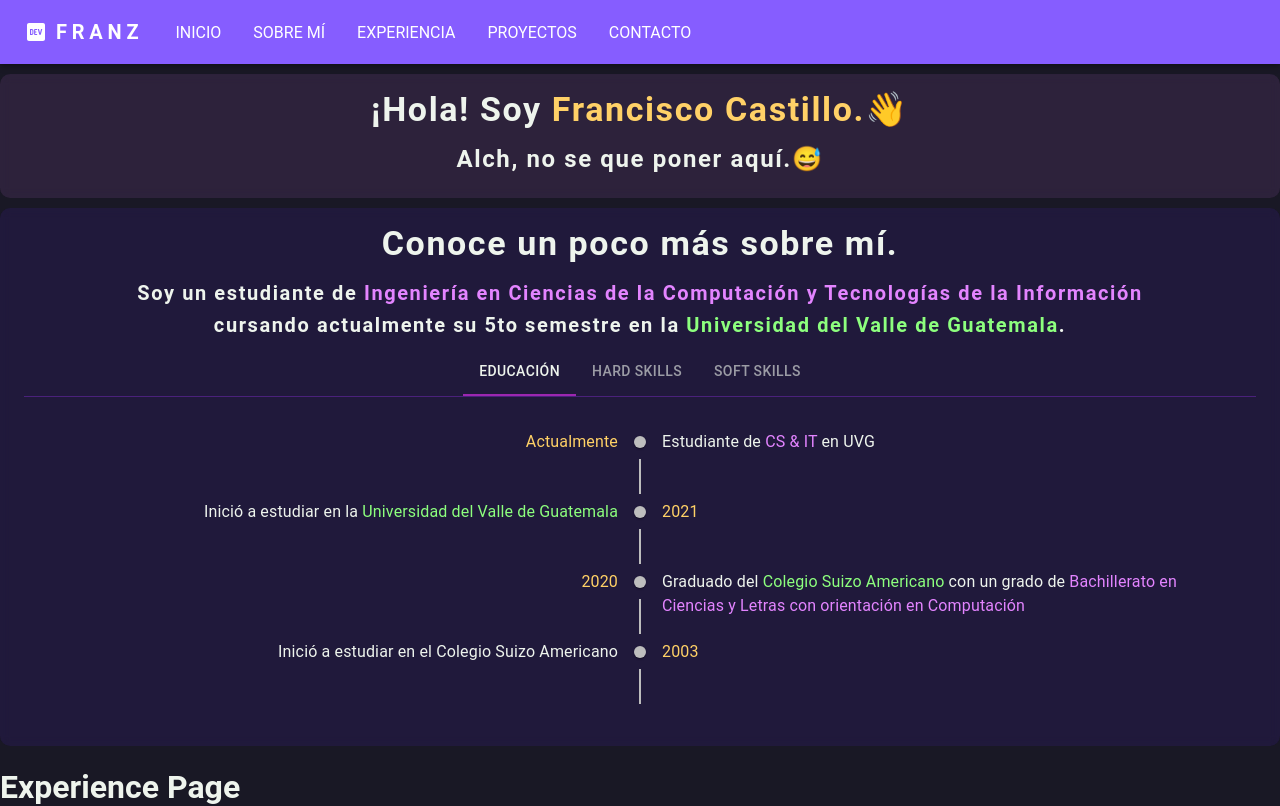
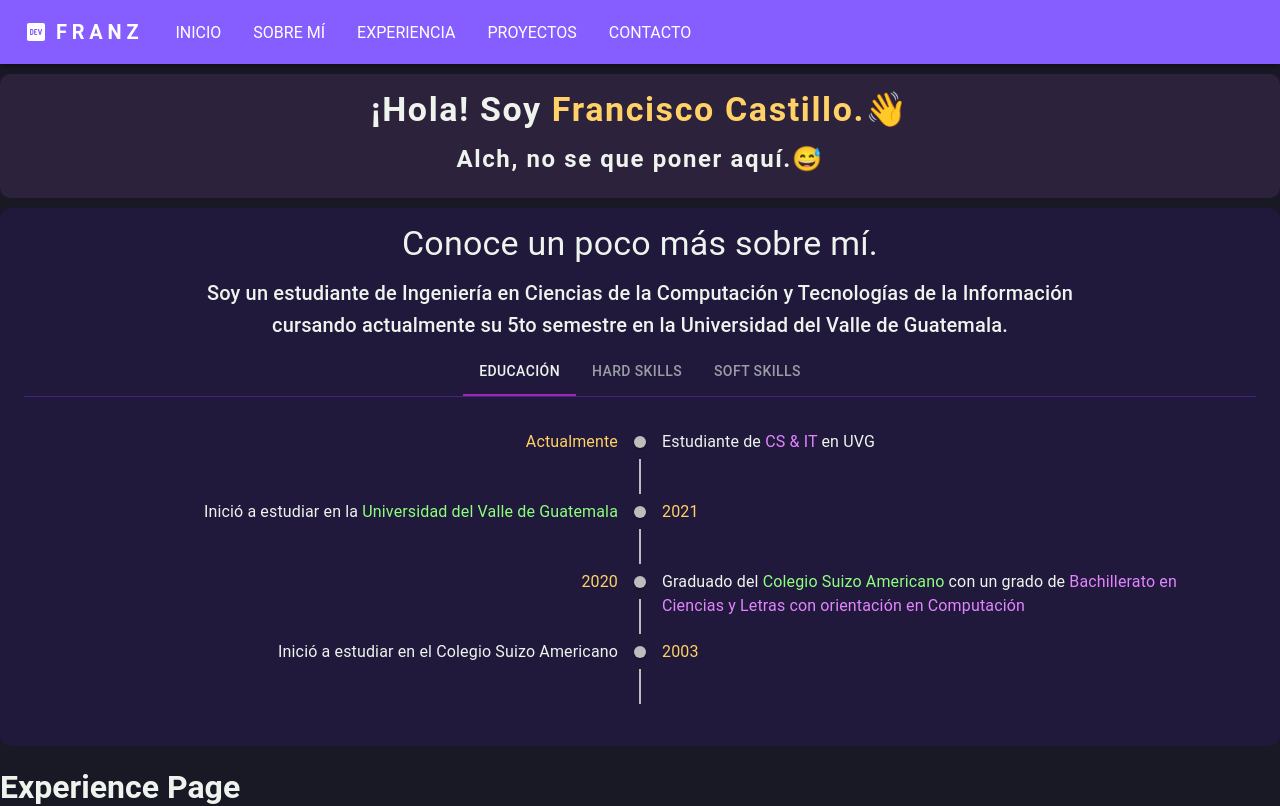
Before and after one commit to FranzCastillo/Portfolio, a React (Create React App) app: page / in a window 1280 px wide. Shown: the top 806 px of the page. Built offline with nearby package versions, Linux system fonts and the light colour scheme.

Commit message:
Navigation to About Section Fixed

```diff
--- a/src/pages/About/About.js
+++ b/src/pages/About/About.js
@@ -7,7 +7,7 @@ import "./About.scss";
 const About = () => {
     return (
         <Container
-            className={"home"}
+            className={"about"}
             maxWidth="xl"
             sx={{
                 display: 'flex',
```
